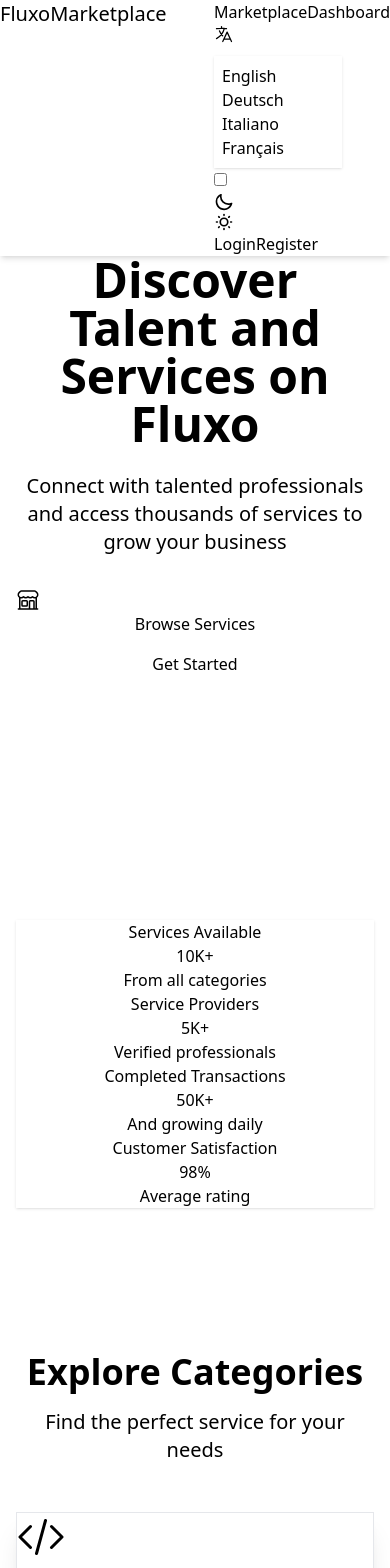
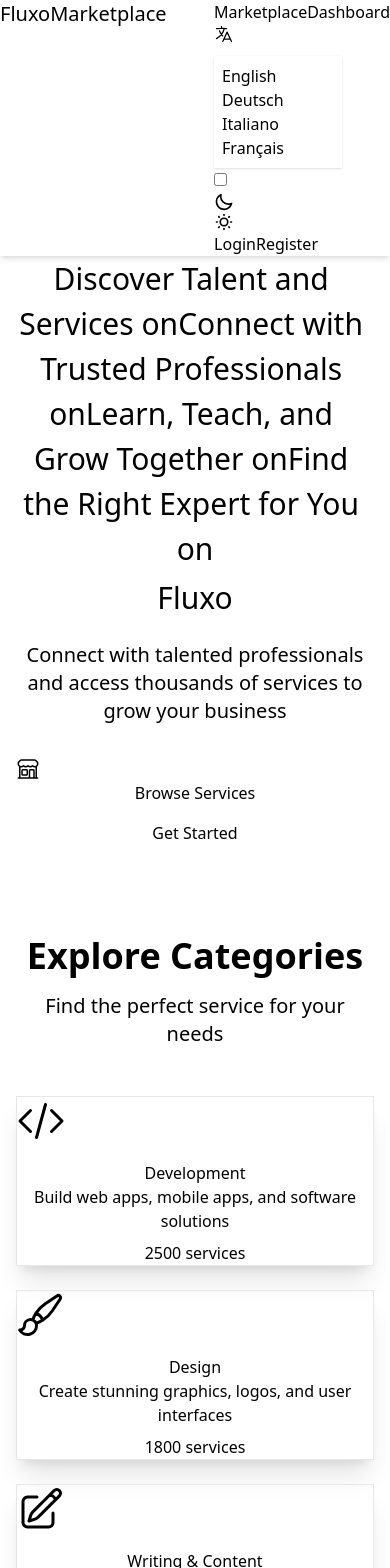
Before and after one commit to charlesbmateus/fluxo-frontend, a Nuxt app: page / in a window 390 px wide. Shown: the top 1568 px of the page. Built offline with nearby package versions, Linux system fonts and the light colour scheme.

Commit message:
Text Rotation Fluxo title

```diff
--- a/app/pages/index.vue
+++ b/app/pages/index.vue
@@ -6,14 +6,14 @@
         <div class="flex-1">
           <NuxtLink to="/" class="btn btn-ghost text-xl">
             <span class="text-primary">Fluxo</span>
-            <span class="text-secondary">Marketplace</span>
+            <span class="text-secondary font-light">Marketplace</span>
           </NuxtLink>
         </div>
         <div class="flex-none gap-2">
-          <NuxtLink to="/marketplace" class="btn btn-ghost">
+          <NuxtLink to="/marketplace" class="btn btn-ghost font-normal">
             {{ $t('nav.marketplace') }}
           </NuxtLink>
-          <NuxtLink to="/dashboard" class="btn btn-ghost">
+          <NuxtLink to="/dashboard" class="btn btn-ghost font-normal">
             {{ $t('nav.dashboard') }}
           </NuxtLink>
 
@@ -56,9 +56,16 @@
     <section class="hero min-h-[600px] bg-gradient-to-br from-primary/10 via-base-100 to-secondary/10">
       <div class="hero-content text-center max-w-6xl px-4">
         <div>
-          <h1 class="text-5xl md:text-6xl font-bold mb-6">
-            {{ $t('home.hero.title') }}
-            <span class="text-primary">{{ $t('home.hero.titleHighlight') }}</span>
+          <h1 class="text-3xl md:text-5xl font-normal mb-6 leading-tight flex flex-col items-center">
+            <span class="text-rotate duration-6000 whitespace-break-spaces leading-[1.5]">
+              <span class="justify-items-center">
+                <span>{{ $t('home.hero.title1') }}</span>
+                <span>{{ $t('home.hero.title2') }}</span>
+                <span>{{ $t('home.hero.title3') }}</span>
+                <span>{{ $t('home.hero.title4') }}</span>
+              </span>
+            </span>
+            <span class="text-primary mt-2">{{ $t('home.hero.titleHighlight') }}</span>
           </h1>
           <p class="text-xl md:text-2xl text-base-content/70 mb-8 max-w-3xl mx-auto">
             {{ $t('home.hero.subtitle') }}
@@ -78,36 +85,8 @@
       </div>
     </section>
 
-    <!-- Stats Section -->
-    <section class="py-16 bg-base-200">
-      <div class="container mx-auto px-4">
-        <div class="stats stats-vertical lg:stats-horizontal shadow w-full">
-          <div class="stat place-items-center">
-            <div class="stat-title">{{ $t('home.stats.services') }}</div>
-            <div class="stat-value text-primary">10K+</div>
-            <div class="stat-desc">{{ $t('home.stats.servicesDesc') }}</div>
-          </div>
-          <div class="stat place-items-center">
-            <div class="stat-title">{{ $t('home.stats.providers') }}</div>
-            <div class="stat-value text-secondary">5K+</div>
-            <div class="stat-desc">{{ $t('home.stats.providersDesc') }}</div>
-          </div>
-          <div class="stat place-items-center">
-            <div class="stat-title">{{ $t('home.stats.transactions') }}</div>
-            <div class="stat-value">50K+</div>
-            <div class="stat-desc">{{ $t('home.stats.transactionsDesc') }}</div>
-          </div>
-          <div class="stat place-items-center">
-            <div class="stat-title">{{ $t('home.stats.satisfaction') }}</div>
-            <div class="stat-value text-success">98%</div>
-            <div class="stat-desc">{{ $t('home.stats.satisfactionDesc') }}</div>
-          </div>
-        </div>
-      </div>
-    </section>
-
     <!-- Categories Section -->
-    <section class="py-20 bg-base-100">
+    <section class="py-20 bg-base-200">
       <div class="container mx-auto px-4">
         <div class="text-center mb-12">
           <h2 class="text-4xl font-bold mb-4">{{ $t('home.categories.title') }}</h2>
@@ -132,7 +111,7 @@
     </section>
 
     <!-- Featured Services Section -->
-    <section class="py-20 bg-base-200">
+    <section class="py-20 bg-base-100">
       <div class="container mx-auto px-4">
         <div class="text-center mb-12">
           <h2 class="text-4xl font-bold mb-4">{{ $t('home.featured.title') }}</h2>
@@ -188,7 +167,7 @@
     </section>
 
     <!-- How It Works Section -->
-    <section class="py-20 bg-base-100">
+    <section class="py-20 bg-base-200">
       <div class="container mx-auto px-4">
         <div class="text-center mb-12">
           <h2 class="text-4xl font-bold mb-4">{{ $t('home.howItWorks.title') }}</h2>
@@ -251,7 +230,7 @@
     </section>
 
     <!-- Footer -->
-    <footer class="footer sm:footer-horizontal bg-base-300 text-base-content p-10">
+    <footer class="footer sm:footer-horizontal bg-base-100 text-base-content p-10">
       <nav>
         <h6 class="footer-title">{{ $t('home.footer.about') }}</h6>
         <p class="text-base-content/70 max-w-xs">{{ $t('home.footer.aboutDesc') }}</p>
@@ -277,7 +256,7 @@
         <a class="link link-hover">{{ $t('home.footer.cookies') }}</a>
       </nav>
     </footer>
-    <footer class="footer footer-center p-4 bg-base-300 text-base-content">
+    <footer class="footer footer-center p-4 bg-base-100 text-base-content">
       <div>
         <p>© 2026 Fluxo Marketplace. {{ $t('home.footer.copyright') }}</p>
       </div>
--- a/i18n/locales/en.json
+++ b/i18n/locales/en.json
@@ -67,7 +67,10 @@
   },
   "home": {
     "hero": {
-      "title": "Discover Talent and Services on",
+      "title1": "Discover Talent and Services on",
+      "title2": "Connect with Trusted Professionals on",
+      "title3": "Learn, Teach, and Grow Together on",
+      "title4": "Find the Right Expert for You on",
       "titleHighlight": "Fluxo",
       "subtitle": "Connect with talented professionals and access thousands of services to grow your business",
       "browseServices": "Browse Services",
```
